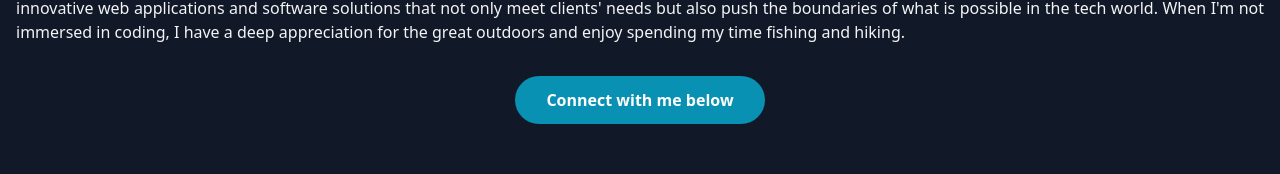
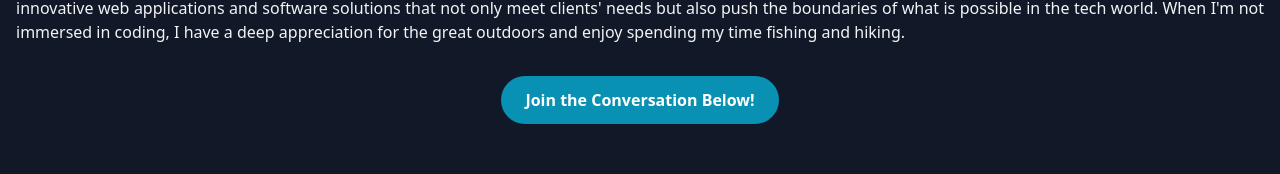
Before and after one commit to bishnuthapako/portfolio, a React (Vite) app: page / in a window 1280 px wide. Shown: the part 473-647 px from the top of the page. Built offline with nearby package versions, Linux system fonts and the light colour scheme.

Commit message:
hero comp update the button

```diff
--- a/src/page/hero/Hero.jsx
+++ b/src/page/hero/Hero.jsx
@@ -50,8 +50,8 @@ const Hero = (props) => {
                 fishing and hiking.
               </p>
               <div className="flex justify-center">
-                <button className="btn-primary mt-8 w-[150px] md:w-[250px] flex justify-start md:justify-center items-center">
-                  Connect with me below
+                <button className="btn-primary mt-8 w-[150px] md:w-auto flex justify-start md:justify-center items-center">
+                Join the Conversation Below!
                 </button>
               </div>
             </div>
```
